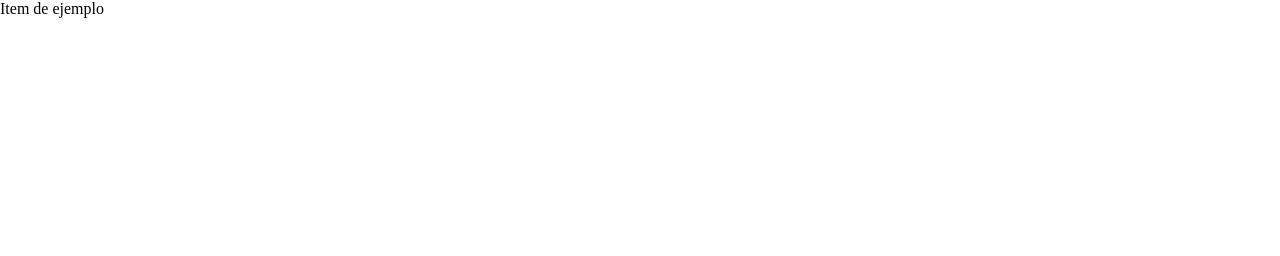
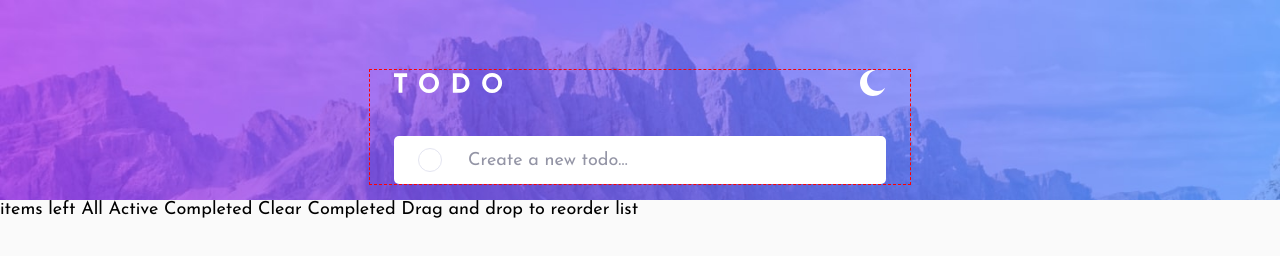
Before and after one commit to djimenezweb/todo-app, a website: page docs/index.html in a window 1280 px wide. Drawn offline with Linux system fonts and the light colour scheme; a web font is replaced by a local one.

Commit message:
Header terminado

```diff
--- a/docs/index.html
+++ b/docs/index.html
@@ -1,30 +1,53 @@
 <!DOCTYPE html>
 <html lang="en">
+
 <head>
-    <meta charset="UTF-8" />
-    <meta http-equiv="X-UA-Compatible" content="IE=edge" />
-    <meta name="viewport" content="width=device-width, initial-scale=1.0" />
-    <link rel="preconnect" href="https://fonts.googleapis.com" />
-    <link rel="preconnect" href="https://fonts.gstatic.com" crossorigin />
-    <link
-      href="https://fonts.googleapis.com/css2?family=Bai+Jamjuree:wght@400;600&display=swap"
-      rel="stylesheet"
-    />
-    <link rel="stylesheet" href="css/styles.css" />
-    <title>Document</title>
+  <meta charset="UTF-8">
+  <meta name="viewport" content="width=device-width, initial-scale=1.0">
+  <!-- displays site properly based on user's device -->
+
+  <link rel="icon" type="image/png" sizes="32x32" href="./images/favicon-32x32.png">
+  <link rel="preconnect" href="https://fonts.googleapis.com">
+  <link rel="preconnect" href="https://fonts.gstatic.com" crossorigin>
+  <link href="https://fonts.googleapis.com/css2?family=Josefin+Sans:wght@400;700&display=swap" rel="stylesheet">
+  <link rel="stylesheet" href="css/styles.css">
+  <title>Frontend Mentor | Todo app</title>
+
+
 </head>
 
 <body>
   <header class="header">
-      <nav>
-        <ul class="menu">
-          <li class="menu__item">
-            <a href="#" class="menu__link">Item de ejemplo</a>
-          </li>
-        </ul>
-      </nav>
   </header>
-    <main class="main"></main>
-    <footer class="footer"></footer>
+
+  <main class="main">
+    <div class="logos">
+      <img class="logo" src="assets/images/logo.svg" alt="Todo">
+      <img class="theme-icon" src="assets/images/icon-moon.svg" alt="Theme icon">
+    </div>
+
+    <form class="form">
+      <label for="todo-input" class="form__label"></label>
+      <input id="todo-input" type="text" class="form__input" placeholder="Create a new todo…">
+    </form>
+
+  </main>
+
+
+
+
+
+  <!-- Add dynamic number --> items left
+
+  All
+  Active
+  Completed
+
+  Clear Completed
+
+  Drag and drop to reorder list
+
+
 </body>
+
 </html>
--- a/src/scss/blocks/body.scss
+++ b/src/scss/blocks/body.scss
@@ -1,4 +1,5 @@
-html {
+body {
+    background-color: var(--body-background);
+    font-family: 'Josefin Sans', sans-serif;
+    font-size: 18px;
 }
-body {
-}
--- /dev/null
+++ b/src/scss/blocks/form.scss
@@ -0,0 +1,34 @@
+@use '../mixins/responsive.scss' as *;
+
+.form {
+    background-color: var(--list-background);
+    width: 100%;
+    height: 48px;
+    border-radius: 5px;
+    display: flex;
+    align-items: center;
+    gap: 24px;
+    padding: 24px;
+
+    &__input {
+        border: none;
+        outline: none;
+        width: 100%;
+        height: 48px;
+    }
+
+    &__label {
+        border: 1px solid var(--radius);
+        border-radius: 50%;
+        width: 24px;
+        height: 24px;
+        flex-shrink: 0;
+    }
+
+}
+
+
+
+::placeholder {
+    color: var(--soft-text-color);
+}
--- a/src/scss/blocks/header.scss
+++ b/src/scss/blocks/header.scss
@@ -1 +1,13 @@
-@use '../mixins/responsive.scss' as*;
+@use '../mixins/responsive.scss' as *;
+
+.header {
+    width: 100%;
+    height: 200px;
+    background-image: url('../assets/images/bg-mobile-light.jpg');
+    background-repeat: no-repeat;
+    background-size: cover;
+
+    @include responsive(tablet) {
+        background-image: url('../assets/images/bg-desktop-light.jpg');
+    }
+}
--- a/src/scss/blocks/main.scss
+++ b/src/scss/blocks/main.scss
@@ -1 +1,21 @@
 @use '../mixins/responsive.scss' as*;
+
+.main {
+    outline: 1px dashed red;
+    padding: 0 1.5rem;
+    width: 540px;
+    left: 50%;
+    transform: translateX(-50%);
+    position: absolute;
+    top: 48px;
+
+    @include responsive(tablet) {
+        top: 70px;
+    }
+}
+
+.logos {
+    display: flex;
+    justify-content: space-between;
+    margin-bottom: 40px;
+}
--- a/src/scss/blocks/titles.scss
+++ b/src/scss/blocks/titles.scss
@@ -1 +1,6 @@
 @use '../mixins/responsive.scss' as*;
+
+.header__title {
+    font-size: 2.5rem;
+    color: white;
+}
--- a/src/scss/config/variables.scss
+++ b/src/scss/config/variables.scss
@@ -1,5 +1,23 @@
 :root {
-  /* Variables CSS */
+  --primary-blue: hsl(220, 98%, 61%);
+  --check-background: linear-gradient(hsl(192, 100%, 67%) to hsl(280, 87%, 65%));
+
+  --soft-text-color: hsl(236, 9%, 61%);
+  --item: hsl(235, 19%, 35%);
+  --completed: hsl(233, 11%, 84%);
+
+  --body-background: hsl(0, 0%, 98%);
+  --list-background: white;
+  --radius: hsl(236, 33%, 92%);
 }
 
-/* Variables SASS */
+body.dark {
+  --item: hsl(234, 39%, 85%);
+  --soft-text-color: hsl(234, 11%, 52%);
+  --completed: hsl(233, 14%, 35%);
+
+  --body-background: hsl(235, 21%, 11%);
+  --list-background: hsl(235, 24%, 19%);
+  --light-grayish-blue: hsl(236, 33%, 92%); // hover
+  --very-dark-grayish-blue: hsl(237, 14%, 26%);
+}
--- a/src/scss/styles.scss
+++ b/src/scss/styles.scss
@@ -1,3 +1,4 @@
+@use 'config/variables.scss';
 @use 'base/normalize.scss';
 @use 'base/initial-reset.scss';
 @use 'blocks/body.scss';
@@ -6,4 +7,5 @@
 @use 'blocks/buttons.scss';
 @use 'blocks/header.scss';
 @use 'blocks/main.scss';
+@use 'blocks/form.scss';
 @use 'blocks/footer.scss';
```
Also changed, not shown: index.html (deleted, +0 -36 lines), docs/assets/images/bg-desktop-dark.jpg (renamed from images/bg-desktop-dark.jpg), docs/assets/images/bg-desktop-light.jpg (renamed from images/bg-desktop-light.jpg), docs/assets/images/bg-mobile-dark.jpg (renamed from images/bg-mobile-dark.jpg), docs/assets/images/bg-mobile-light.jpg (renamed from images/bg-mobile-light.jpg), docs/assets/images/favicon-32x32.png (renamed from images/favicon-32x32.png), docs/assets/images/icon-check.svg (renamed from images/icon-check.svg), docs/assets/images/icon-cross.svg (renamed from images/icon-cross.svg), docs/assets/images/icon-moon.svg (renamed from images/icon-moon.svg), docs/assets/images/icon-sun.svg (renamed from images/icon-sun.svg), docs/assets/images/logo.svg (added), docs/css/styles.css. Lines whose indentation alone changed are shown as unchanged.
